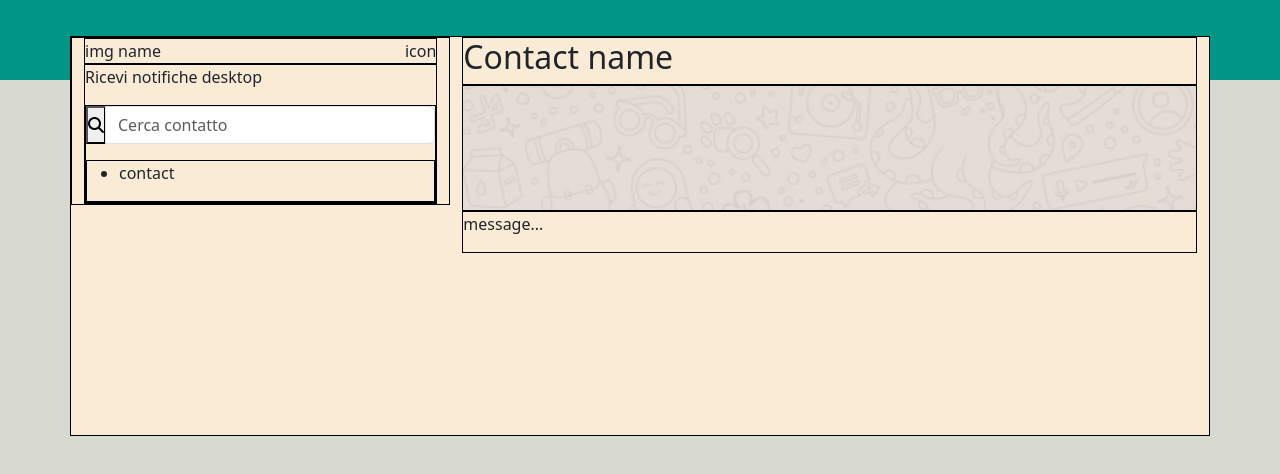
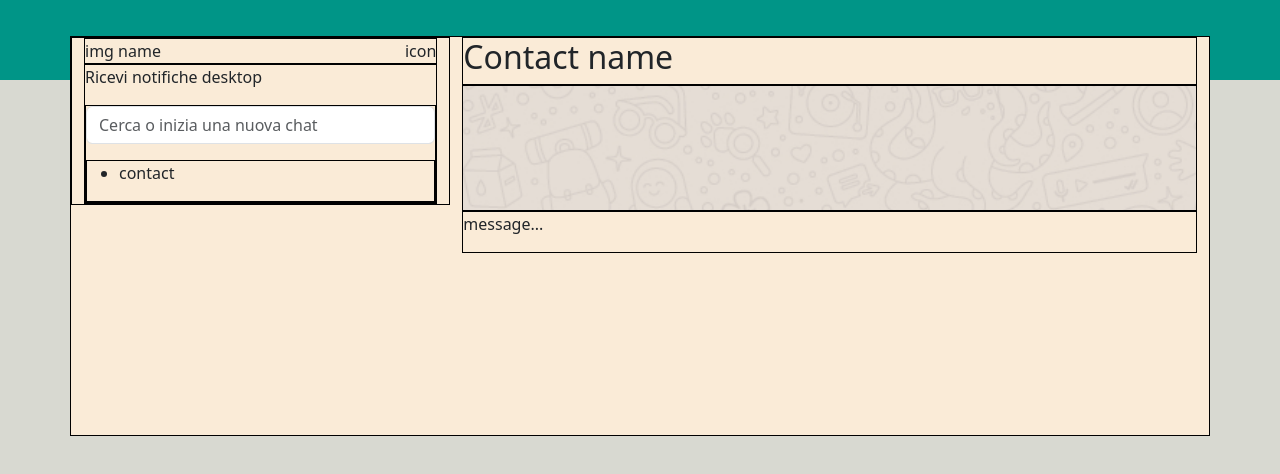
Before and after one commit to AmarildoShehu/vue-boolzapp, a plain HTML site: page index.html in a window 1280 px wide. Drawn offline with nearby package versions, Linux system fonts and the light colour scheme.

Commit message:
fix search bar

```diff
--- a/index.html
+++ b/index.html
@@ -49,10 +49,9 @@
                         <p>Ricevi notifiche desktop</p>
                     </section>
                     <section id="contacts" class="border border-black">
-                        <div class="input-group mb-3">
-                            <button class="fa-solid fa-magnifying-glass btn-outline-secondary" type="button" id="button-addon1"></button>
-                            <input type="text" class="form-control" placeholder="Cerca contatto" aria-label="Example text with button addon" aria-describedby="button-addon1">
-                        </div>
+                        <form class="col-12 mb-3" role="search">
+                            <input type="search" class="form-control" placeholder="Cerca o inizia una nuova chat" aria-label="Search">
+                          </form>
                         <div id="contact-list" class="border border-black">
                             <ul>
                                 <li>contact</li>
```
